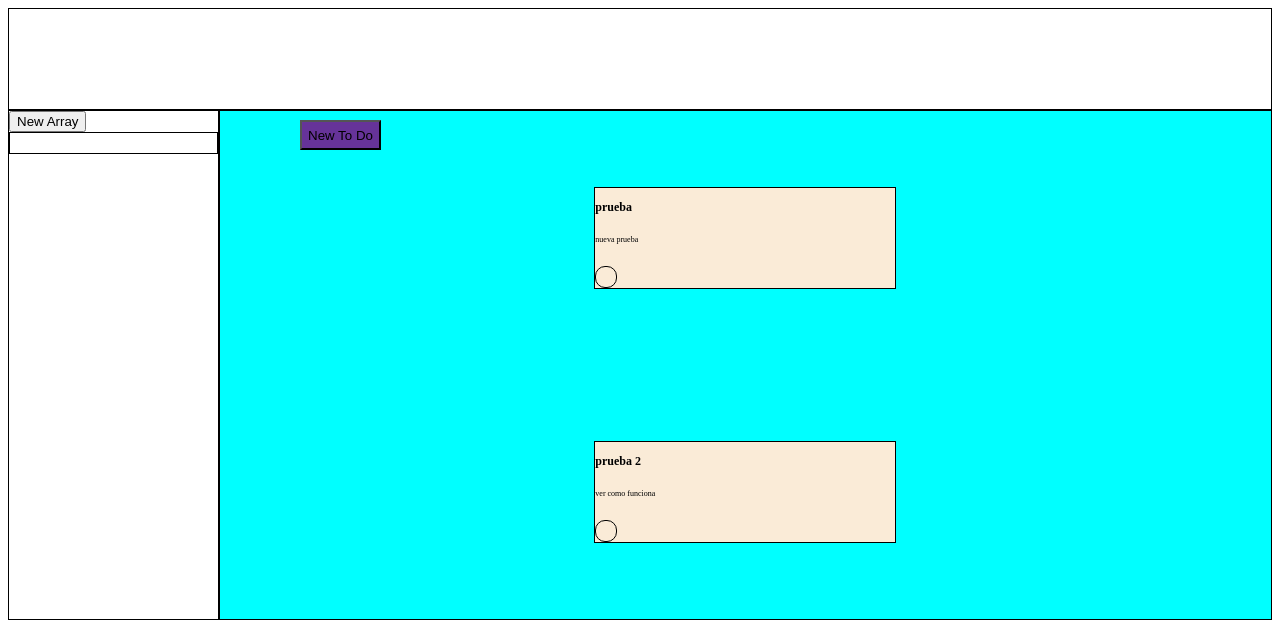
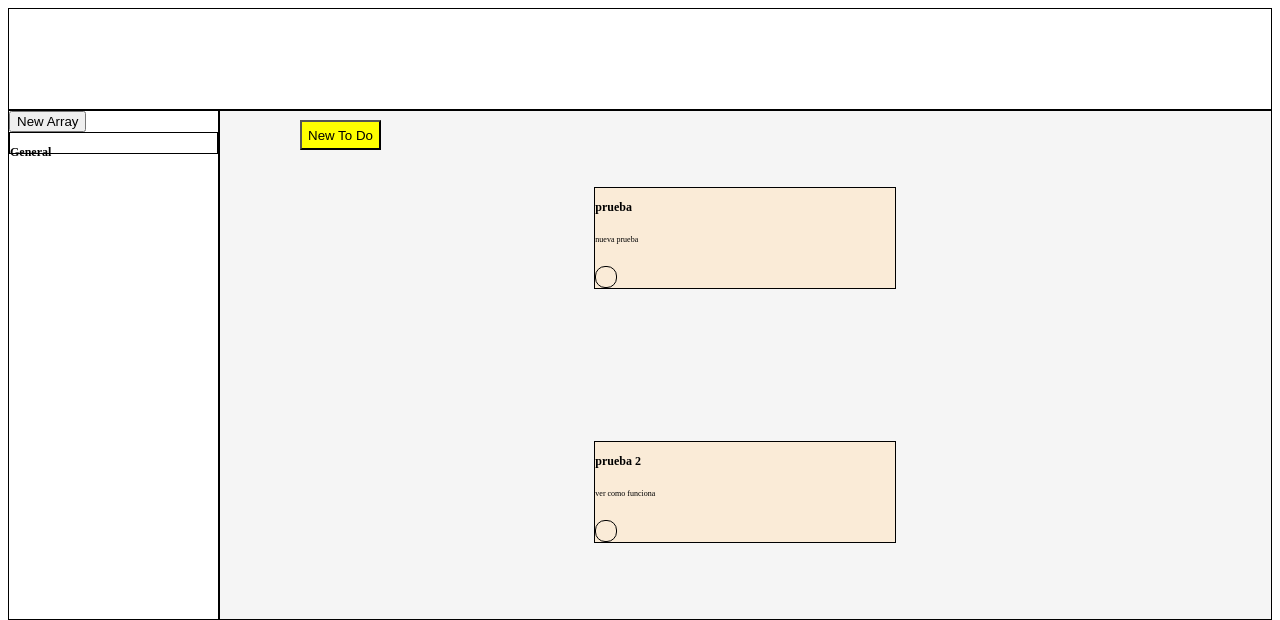
Before and after one commit to cookingnoob/to-do-odin, a website built with webpack: page toDo/dist/index.html in a window 1280 px wide. Shown: the top 620 px of the page. Built offline with nearby package versions, Linux system fonts and the light colour scheme.

Commit message:
add function to name default projects

```diff
--- a/toDo/src/DOM.js
+++ b/toDo/src/DOM.js
@@ -76,3 +76,21 @@ export function renderProject(){
         projectContainer
     }
 }
+
+export function renderDefaultProjects (array, name){
+
+    const projectContainer = document.createElement('div');
+    const projectTitle = document.createElement('h3');
+
+    projectContainer.classList.add('projectContainer');
+    projectTitle.classList.add('projectTitle');
+
+
+    projectTitle.textContent = `${name}`;
+
+    projectContainer.append(projectTitle);
+    sidebar.append(projectContainer);
+    return{
+        projectContainer
+    }
+}
--- a/toDo/src/createTodo.js
+++ b/toDo/src/createTodo.js
@@ -1,5 +1,5 @@
 import { getValues,  } from "./submit";
-import { renderToDo, renderProject } from "./DOM";
+import { renderToDo, renderDefaultProjects } from "./DOM";
 
 export const generalTodo = [];
 
@@ -22,4 +22,4 @@ export function renderTDList (){
     console.log(generalTodo);
 }
 
-renderProject(generalTodo);
+renderDefaultProjects(generalTodo, 'General');
--- a/toDo/src/style.css
+++ b/toDo/src/style.css
@@ -13,7 +13,7 @@ height: 100px;
 grid-area: header;
 }
 .content{
-background-color: aqua;
+background-color: whitesmoke;
 position: relative;
 border: 1px solid black;
 grid-area: content;
@@ -35,7 +35,8 @@ justify-content: center;
 .openToDoForm{
     /* new todo boton */
 height: 30px;
-background-color: rebeccapurple;
+background-color: yellow;
+color: black;
 position: absolute;
 top: 120px;
 left: 300px;
```
Also changed, not shown: toDo/src/toDoArrays.js (+6 -4 lines), toDo/dist/main.js.
